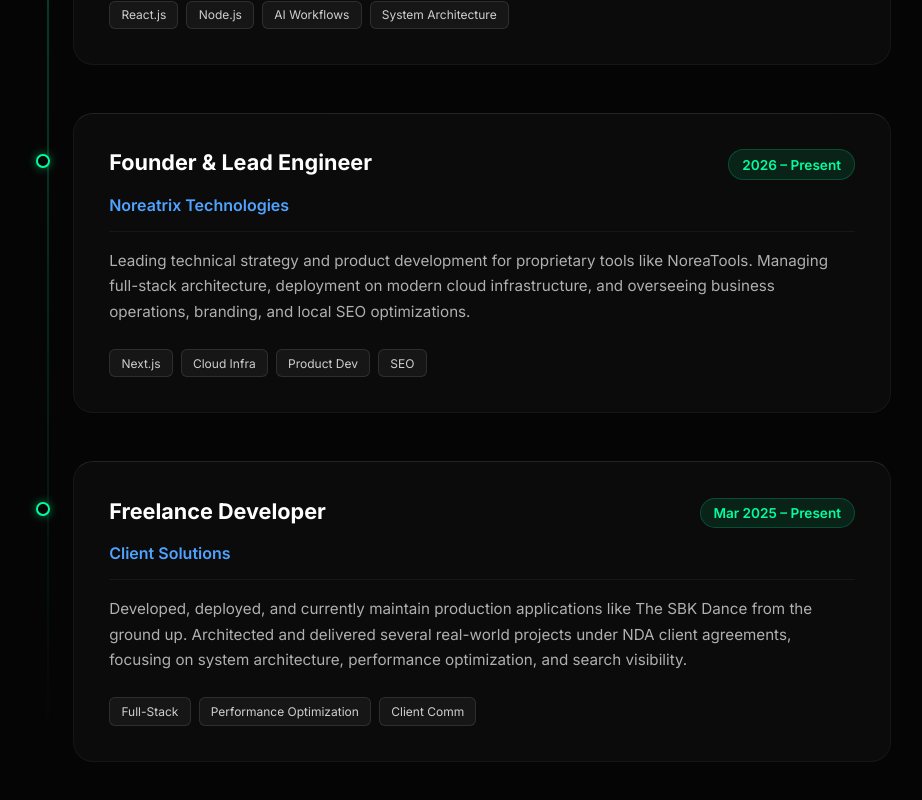
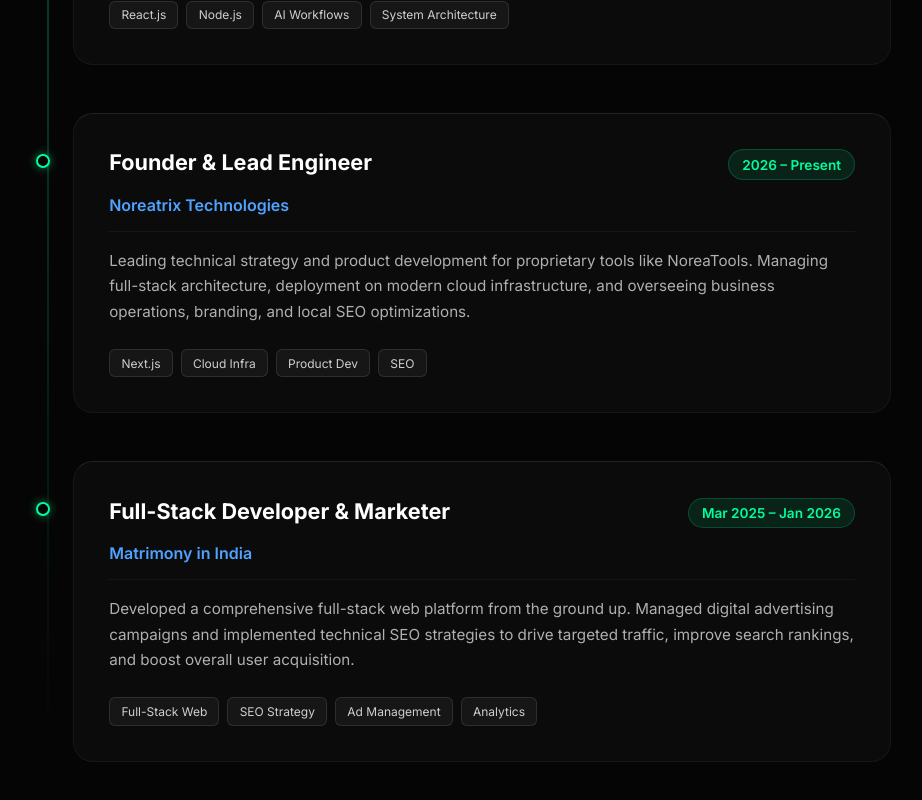
Before and after one commit to dumpalajeevankumar1/Portfolio, a React (Vite) app: page / in a window 1280 px wide. Shown: the part 1990-2790 px from the top of the page, without its empty margins (174-1096 px from the left). Built offline with nearby package versions, Linux system fonts and the light colour scheme.

Commit message:
Update App.jsx

```diff
--- a/src/App.jsx
+++ b/src/App.jsx
@@ -9,7 +9,7 @@
     role: "Full-Stack Developer Intern",
     company: "Inteleforge Limited",
     date: "Jan 2026 – Present",
-    desc: "Contributed to end-to-end product development and deployment pipelines. Designed scalable client–server architecture using React & Node.js, implemented secure authentication, and integrated AI-powered workflows into production systems.",
+    desc: "Contributing to end-to-end product development, including the architecture and deployment of platforms like The SBK Dance. Designing scalable client–server systems using React & Node.js, implementing secure authentication, and integrating AI-powered workflows into production systems.",
     tech: ["React.js", "Node.js", "AI Workflows", "System Architecture"]
   },
   {
@@ -20,11 +20,11 @@
     tech: ["Next.js", "Cloud Infra", "Product Dev", "SEO"]
   },
   {
-    role: "Freelance Developer",
-    company: "Client Solutions",
-    date: "Mar 2025 – Present",
-    desc: "Developed, deployed, and currently maintain production applications like The SBK Dance from the ground up. Architected and delivered several real-world projects under NDA client agreements, focusing on system architecture, performance optimization, and search visibility.",
-    tech: ["Full-Stack", "Performance Optimization", "Client Comm"]
+    role: "Full-Stack Developer & Marketer",
+    company: "Matrimony in India",
+    date: "Mar 2025 – Jan 2026",
+    desc: "Developed a comprehensive full-stack web platform from the ground up. Managed digital advertising campaigns and implemented technical SEO strategies to drive targeted traffic, improve search rankings, and boost overall user acquisition.",
+    tech: ["Full-Stack Web", "SEO Strategy", "Ad Management", "Analytics"]
   },
 ];
 
@@ -69,8 +69,8 @@
     items: ["Client–Server Arch", "Git & GitHub", "Agile", "CI/CD Workflows"],
   },
   {
-    category: "Security & Tools",
-    items: ["OWASP Principles", "Auth Flows", "API Testing", "Debugging"],
+    category: "Security & Marketing",
+    items: ["OWASP Principles", "Auth Flows", "Technical SEO", "Ad Management"],
   },
 ];
 
@@ -84,8 +84,8 @@
   },
   {
     title: "The SBK Dance",
-    tag: "Client Application",
-    desc: "Independently designed, developed, deployed, and currently maintaining the digital platform for a dance organization, ensuring high uptime and performance.",
+    tag: "Inteleforge Project",
+    desc: "Designed, developed, deployed, and currently maintaining the digital platform for a dance organization, ensuring high uptime and performance.",
     link: "https://thesbkdance.com",
     linkText: "Visit Site →",
   },
@@ -199,7 +199,7 @@
           <ul className={`nav-links ${isMobileMenuOpen ? "nav-links-mobile-open glass-panel" : ""}`}>
             <li onClick={() => scrollToSection(profileRef)}>About</li>
             <li onClick={() => scrollToSection(experienceRef)}>Experience</li>
-            <li onClick={() => scrollToSection(skillsRef)}>Stack</li>
+            <li onClick={() => scrollToSection(skillsRef)}>Skills</li>
             <li onClick={() => scrollToSection(projectsRef)}>Projects</li>
             <li className="nav-cta" onClick={() => scrollToSection(contactRef)}>Contact</li>
           </ul>
@@ -209,7 +209,7 @@
       {/* ================= ABOUT ================= */}
       <section ref={profileRef} className="content-section about-section reveal-on-scroll">
         <div className="about-left">
-          <h2>About</h2>
+          <h2 className="gradient-text">About</h2>
           <p className="about-lead">
             I am a developer who enjoys building products from the ground up, approaching software as an <span className="text-highlight">engineered system</span> rather than just a collection of features.
           </p>
@@ -229,7 +229,7 @@
 
       {/* ================= EXPERIENCE (TIMELINE) ================= */}
       <section ref={experienceRef} className="content-section experience-section reveal-on-scroll">
-        <h2>Professional Experience</h2>
+        <h2 className="gradient-text">Professional Experience</h2>
         <div className="timeline-container">
           {EXPERIENCE_DATA.map((exp, idx) => (
             <div key={idx} className="timeline-item glass-card">
@@ -252,9 +252,28 @@
         </div>
       </section>
 
+      {/* ================= SKILLS (FULL PAGE LAYOUT) ================= */}
+      <section ref={skillsRef} className="content-section skills-section reveal-on-scroll">
+        <div className="skills-page-wrapper">
+          <h2 className="gradient-text">Skills & Abilities</h2>
+          <div className="grid-layout skills-grid-layout">
+            {SKILLS_DATA.map((skillGroup, idx) => (
+              <div key={idx} className="glass-card skills-card">
+                <h3>{skillGroup.category}</h3>
+                <div className="skills-items">
+                  {skillGroup.items.map((item, i) => (
+                    <span key={i} className="skill-pill">{item}</span>
+                  ))}
+                </div>
+              </div>
+            ))}
+          </div>
+        </div>
+      </section>
+
       {/* ================= SERVICES ================= */}
       <section ref={servicesRef} className="content-section services-section reveal-on-scroll">
-        <h2>What I Build</h2>
+        <h2 className="gradient-text">What I Build</h2>
         <div className="grid-layout">
           {SERVICES_DATA.map((service, idx) => (
             <div key={idx} className="glass-card service-card">
@@ -265,26 +284,9 @@
         </div>
       </section>
 
-      {/* ================= SKILLS ================= */}
-      <section ref={skillsRef} className="content-section skills-section reveal-on-scroll">
-        <h2>Skills & Abilities</h2>
-        <div className="grid-layout skills-grid-layout">
-          {SKILLS_DATA.map((skillGroup, idx) => (
-            <div key={idx} className="glass-card skills-card">
-              <h3>{skillGroup.category}</h3>
-              <div className="skills-items">
-                {skillGroup.items.map((item, i) => (
-                  <span key={i} className="skill-pill">{item}</span>
-                ))}
-              </div>
-            </div>
-          ))}
-        </div>
-      </section>
-
       {/* ================= PROJECTS ================= */}
       <section ref={projectsRef} className="content-section projects-section reveal-on-scroll">
-        <h2>Live Products & Projects</h2>
+        <h2 className="gradient-text">Live Products & Projects</h2>
         <div className="grid-layout">
           {PROJECTS_DATA.map((project, idx) => (
             <div key={idx} className="glass-card project-card">
@@ -303,7 +305,7 @@
 
       {/* ================= CONTACT ================= */}
       <section ref={contactRef} className="content-section contact-section reveal-on-scroll">
-        <h2>Let’s Connect</h2>
+        <h2 className="gradient-text">Let’s Connect</h2>
         <div className="grid-layout contact-grid">
           <div className="glass-card contact-card">
             <h3>Contact Details</h3>
```
